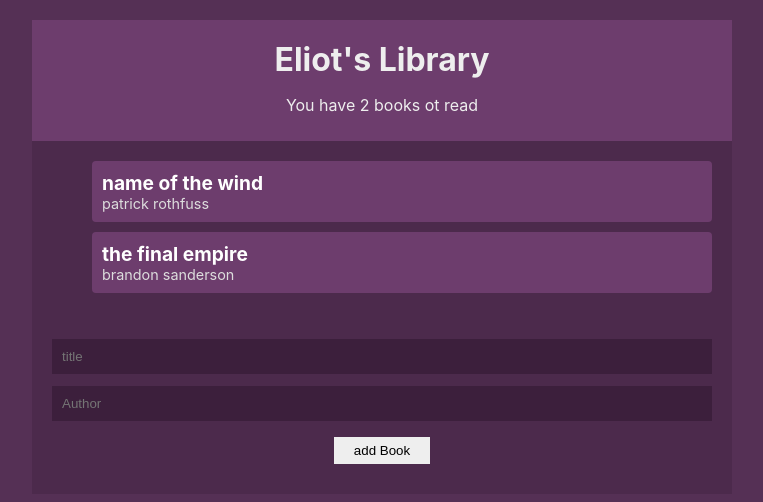
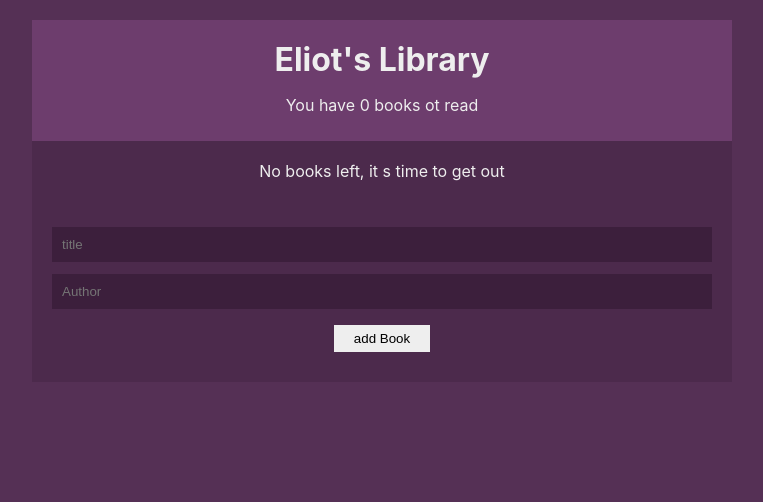
Before and after one commit to DavidBronne/totalReactContextHooksBookList, a React (Create React App) app: page / in a window 1280 px wide. Shown: the top 502 px of the page, without its empty margins (258-1021 px from the left). Built offline with nearby package versions, Linux system fonts and the light colour scheme.

Commit message:
App refactored with useReducer

```diff
--- a/src/components/BookDetails.js
+++ b/src/components/BookDetails.js
@@ -2,11 +2,11 @@
 import {BookContext} from '../contexts/BookContext'
 
 const BookDetails = ({book}) => {
-    const {deleteBook} = useContext(BookContext)
+    const {dispatch} = useContext(BookContext)
 
 
     return (
-        <li onClick={()=>deleteBook(book.id)}>
+        <li onClick={()=>dispatch({type:'REMOVE_BOOK', id: book.id})}>
               <div className='title'> {book.title}</div>
               <div className='author' > {book.author}</div>
         </li>
--- a/src/components/BookForm.js
+++ b/src/components/BookForm.js
@@ -2,13 +2,13 @@
 import {BookContext} from '../contexts/BookContext'
 
 const BookForm = () => {
-    const {addBook} = useContext(BookContext)
+    const {dispatch} = useContext(BookContext)
     const [title, setTitle] = useState()
     const [author, setAuthor] = useState()
 
     const hanldeSubmit = (e) => {
         e.preventDefault()
-        addBook(title,author)
+        dispatch({type:'ADD_BOOK', book: {title:title,author:author}})
         setTitle('');
         setAuthor("")
     }
--- a/src/contexts/BookContext.js
+++ b/src/contexts/BookContext.js
@@ -1,31 +1,15 @@
-import React, {createContext, useState} from 'react';
-import {v4 as uuidv4} from 'uuid';
+import React, {createContext, useReducer} from 'react';
+import BookReducer from '../reducers/BookReducer';
+
 
 export const BookContext = createContext()
 
 const BookContextProvider = (props) => {
 
-    const [books, setBooks] = useState([
-        {title: 'name of the wind', author: 'patrick rothfuss', id: 1},
-        {title: 'the final empire', author: 'brandon sanderson', id: 2}
-    ])
-
-    const addBook = (title, author) => {
-        setBooks([
-            ...books,
-            {title:title, author:author, id:uuidv4()}
-        ])
-    }
-    const deleteBook = (id) => {
-        setBooks(
-            books.filter( book => {
-                return (book.id !== id)
-            })
-        )
-    }
+    const [books, dispatch] = useReducer(BookReducer, [])
 
     return (
-        <BookContext.Provider value={{books, addBook, deleteBook}}>
+        <BookContext.Provider value={{books, dispatch}}>
             {props.children}
         </BookContext.Provider>
     );
--- /dev/null
+++ b/src/reducers/BookReducer.js
@@ -0,0 +1,27 @@
+import {v4 as uuidv4} from 'uuid';
+
+const BookReducer = (state, action) => {
+
+        switch (action.type) {
+            case 'ADD_BOOK':
+                return (
+                    [
+                        ...state,
+                        {title:action.book.title , author:action.book.author, id:uuidv4()}
+                    ]
+                )
+            case 'REMOVE_BOOK':
+                return (
+                    state.filter( book =>{
+                        return (
+                            book.id !== action.id
+                        )
+                    })
+                )
+            default:
+                return state
+        }
+
+}
+
+export default BookReducer;
```
